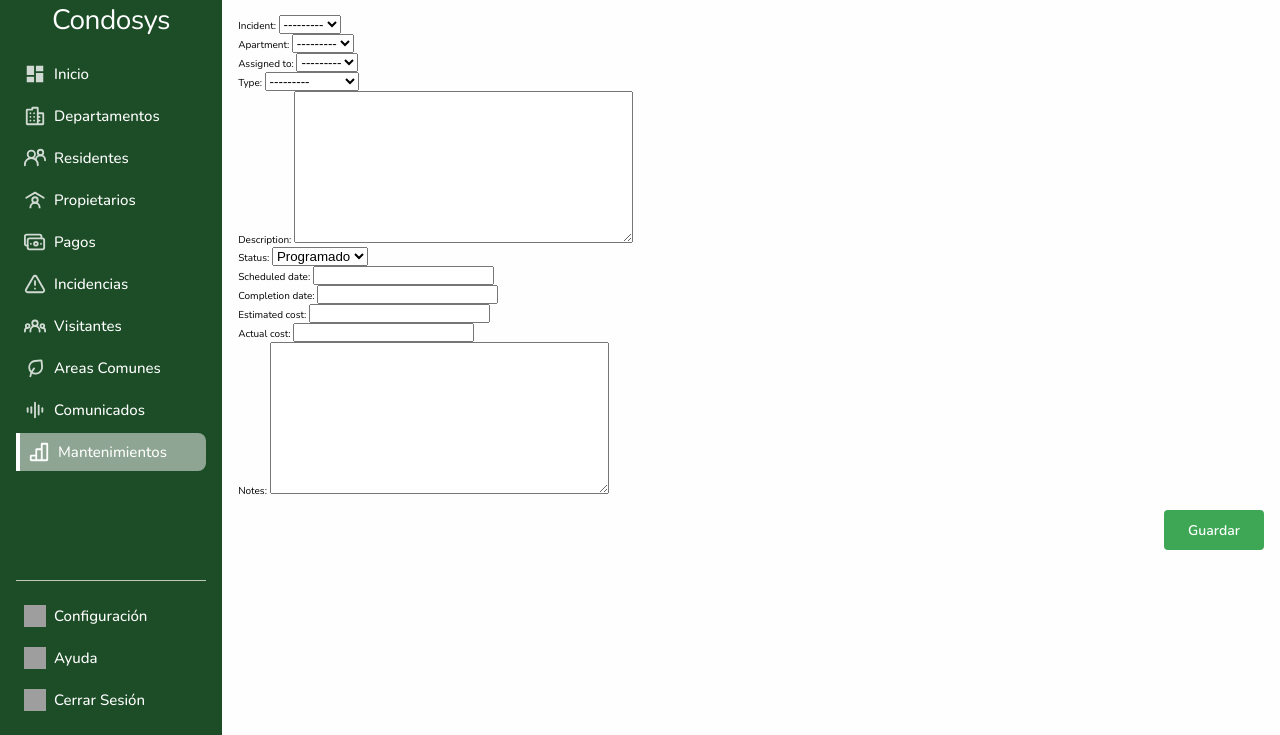
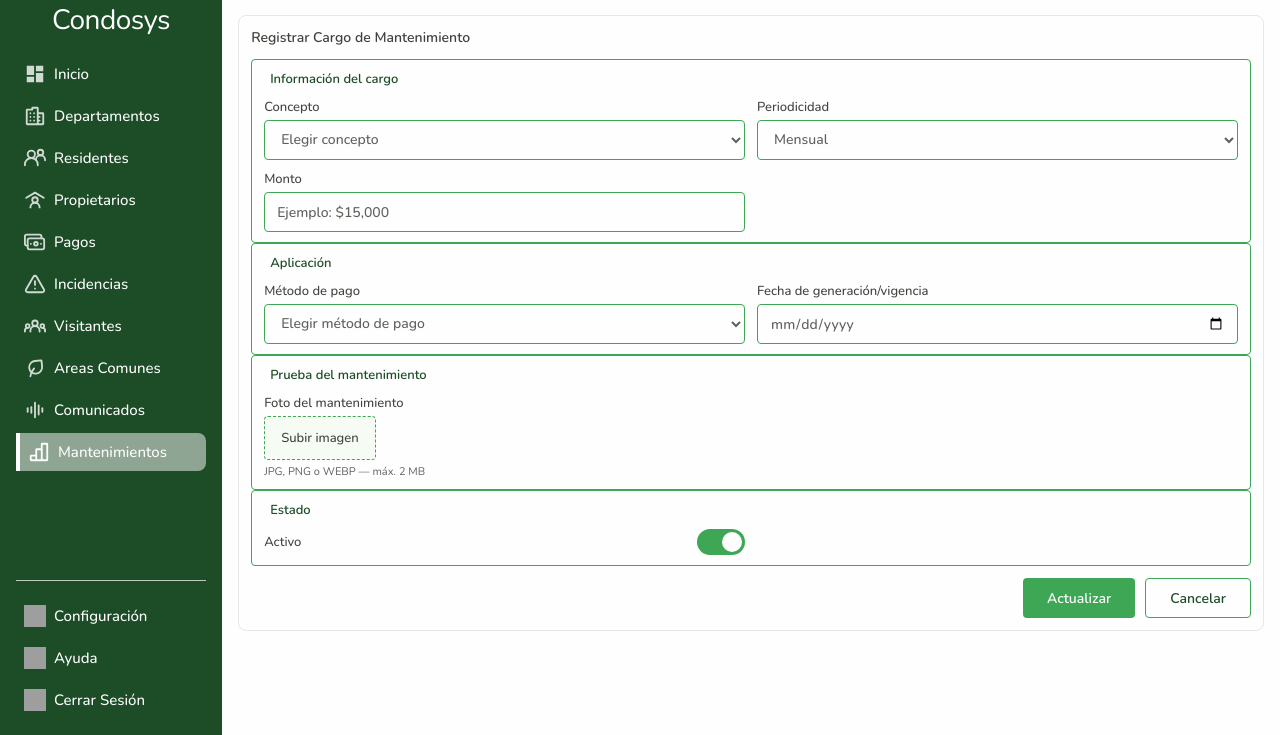
Before and after one commit to JMJ0331/condosys, a Django app: page /mantenimientos/ in a window 1280 px wide. Shown: the part 65-800 px from the top of the page. Run offline with Django 4.2, Linux system fonts and the light colour scheme; data that the repository does not hold is empty; grey boxes are pictures that could not be loaded.

Commit message:
add: implementé el módulo de cargos de mantenimiento con concepto, periodicidad, monto, método de pago, vigencia y evidencia

```diff
--- a/condosys/maintenance/forms.py
+++ b/condosys/maintenance/forms.py
@@ -1,12 +1,68 @@
 from django import forms
-from .models import MaintenanceOrder
+from django.core.exceptions import ValidationError
+from .models import MaintenanceCharge
+
+TIPOS_FOTO = ('.jpg', '.jpeg', '.png', '.webp')
+MAX_FOTO_MB = 2
 
 
-class MaintenanceOrderForm(forms.ModelForm):
+class MaintenanceChargeForm(forms.ModelForm):
     class Meta:
-        model = MaintenanceOrder
+        model = MaintenanceCharge
         fields = [
-            'incident', 'apartment', 'assigned_to', 'type', 'description',
-            'status', 'scheduled_date', 'completion_date', 'estimated_cost',
-            'actual_cost', 'notes',
+            'concept', 'periodicity', 'amount',
+            'payment_methods', 'effective_date', 'photo', 'is_active',
         ]
+        widgets = {
+            'concept': forms.Select(attrs={'class': 'campo-seleccion'}),
+            'periodicity': forms.Select(attrs={'class': 'campo-seleccion'}),
+            'payment_methods': forms.Select(attrs={'class': 'campo-seleccion'}),
+            'amount': forms.NumberInput(attrs={
+                'class': 'campo-entrada',
+                'placeholder': 'Ejemplo: $15,000',
+                'step': '0.01',
+                'min': '0',
+            }),
+            'effective_date': forms.DateInput(attrs={
+                'type': 'date',
+                'class': 'campo-entrada',
+            }),
+            'photo': forms.ClearableFileInput(attrs={
+                'class': 'campo-entrada',
+                'accept': 'image/jpeg,image/png,image/webp',
+                'data-foto-mantenimiento': '',
+            }),
+            'is_active': forms.CheckboxInput(attrs={
+                'class': 'entrada-interruptor',
+            }),
+        }
+
+        labels = {
+            'concept': 'Concepto',
+            'periodicity': 'Periodicidad',
+            'amount': 'Monto',
+            'payment_methods': 'Método de pago',
+            'effective_date': 'Fecha de generación/vigencia',
+            'photo': 'Foto del mantenimiento',
+            'is_active': 'Activo',
+        }
+
+    def __init__(self, *args, **kwargs):
+        super().__init__(*args, **kwargs)
+        # Opciones "placeholder" al inicio de cada dropdown de opciones fijas.
+        self.fields['concept'].choices = [('', 'Elegir concepto')] + list(self.fields['concept'].choices)
+        self.fields['periodicity'].choices = [('', 'Elegir periodicidad')] + list(self.fields['periodicity'].choices)
+        self.fields['payment_methods'].choices = [('', 'Elegir método de pago')] + list(self.fields['payment_methods'].choices)
+        # El cargo nuevo viene activo por defecto.
+        self.fields['is_active'].initial = True
+
+    def clean_photo(self):
+        archivo = self.cleaned_data.get('photo')
+        if not archivo:
+            return archivo
+        if archivo.size > MAX_FOTO_MB * 1024 * 1024:
+            raise ValidationError(f'El archivo supera el límite de {MAX_FOTO_MB} MB.')
+        extension = f'.{archivo.name.rsplit(".", 1)[-1].lower()}'
+        if extension not in TIPOS_FOTO:
+            raise ValidationError('Formato no permitido. Usa JPG, PNG o WEBP.')
+        return archivo
--- /dev/null
+++ b/condosys/maintenance/static/css/mantenimiento.css
@@ -0,0 +1,21 @@
+@import url(variables.css);
+
+/* ============================================
+   Módulo de mantenimiento (cargos)
+   ============================================ */
+
+/* Selector múltiple de apartamentos más alto que un select simple */
+.campo-seleccion-multiple {
+	height: auto;
+	min-height: 10rem;
+	resize: vertical;
+}
+
+/* Campo que ocupa el ancho completo de su fila */
+.campo-ancho-completo {
+	grid-column: 1 / -1;
+}
+
+.campo-seleccion-multiple:focus {
+	border-color: var(--green-900);
+}
--- /dev/null
+++ b/condosys/maintenance/static/js/mantenimiento.js
@@ -0,0 +1,27 @@
+/**
+ * Lógica del formulario de cargo de mantenimiento.
+ *
+ * La plantilla debe insertar en el formulario:
+ *   - un input[type="file"] con data-foto-mantenimiento
+ *   - un span con data-texto-archivo dentro de la misma etiqueta <label>
+ *
+ * No usa variables de plantilla directamente para poder vivir en static/js.
+ */
+
+(() => {
+  const inputFoto = document.querySelector('[data-foto-mantenimiento]');
+  if (!inputFoto) return;
+
+  // Muestro el nombre de la imagen elegida sobre el botón de subida.
+  function mostrarNombreArchivo() {
+    const span = inputFoto.closest('label')?.querySelector('[data-texto-archivo]');
+    if (!span) return;
+    if (inputFoto.files.length > 0) {
+      span.textContent = inputFoto.files[0].name;
+    } else {
+      span.textContent = 'Subir imagen';
+    }
+  }
+
+  inputFoto.addEventListener('change', mostrarNombreArchivo);
+})();
--- a/condosys/maintenance/templates/maintenance/index.html
+++ b/condosys/maintenance/templates/maintenance/index.html
@@ -1,12 +1,100 @@
-{% extends 'base.html' %} {% block mini-cards %}
+{% extends 'base.html' %}
+{% load static %}
+{% block extra_css %}
+<link rel="stylesheet" href="{% static 'css/mantenimiento.css' %}">
+{% endblock %}
+{% block mini-cards %}
 {% include "componentes/header.html" with nombre_modulo=module_name %}
 <main class="container-main-side2">
-  <form method="post" action="{% url 'crear_orden_mantenimiento' %}">
-    {% csrf_token %}
-    {{ form_maintenance_order.as_p }}
-    <div class="pie-formulario">
-      <button type="submit">Guardar</button>
+
+  <div class="panel-acciones">
+    <div class="acciones">
+      <h3>Registrar Cargo de Mantenimiento</h3>
+
+      <form method="post" action="{% url 'crear_cargo_mantenimiento' %}" enctype="multipart/form-data">
+        {% csrf_token %}
+        {{ form_cargo_mantenimiento.non_field_errors }}
+
+        <div class="seccion-formulario">
+          <legend>Información del cargo</legend>
+          <div class="fila-formulario">
+            <div class="campo-formulario">
+              <label for="{{ form_cargo_mantenimiento.concept.id_for_label }}">{{ form_cargo_mantenimiento.concept.label }}</label>
+              {{ form_cargo_mantenimiento.concept }}
+              {{ form_cargo_mantenimiento.concept.errors }}
+            </div>
+            <div class="campo-formulario">
+              <label for="{{ form_cargo_mantenimiento.periodicity.id_for_label }}">{{ form_cargo_mantenimiento.periodicity.label }}</label>
+              {{ form_cargo_mantenimiento.periodicity }}
+              {{ form_cargo_mantenimiento.periodicity.errors }}
+            </div>
+          </div>
+          <div class="fila-formulario">
+            <div class="campo-formulario">
+              <label for="{{ form_cargo_mantenimiento.amount.id_for_label }}">{{ form_cargo_mantenimiento.amount.label }}</label>
+              {{ form_cargo_mantenimiento.amount }}
+              {{ form_cargo_mantenimiento.amount.errors }}
+            </div>
+          </div>
+        </div>
+
+        <div class="seccion-formulario">
+          <legend>Aplicación</legend>
+          <div class="fila-formulario">
+            <div class="campo-formulario">
+              <label for="{{ form_cargo_mantenimiento.payment_methods.id_for_label }}">{{ form_cargo_mantenimiento.payment_methods.label }}</label>
+              {{ form_cargo_mantenimiento.payment_methods }}
+              {{ form_cargo_mantenimiento.payment_methods.errors }}
+            </div>
+            <div class="campo-formulario">
+              <label for="{{ form_cargo_mantenimiento.effective_date.id_for_label }}">{{ form_cargo_mantenimiento.effective_date.label }}</label>
+              {{ form_cargo_mantenimiento.effective_date }}
+              {{ form_cargo_mantenimiento.effective_date.errors }}
+            </div>
+          </div>
+        </div>
+
+        <div class="seccion-formulario">
+          <legend>Prueba del mantenimiento</legend>
+          <div class="fila-formulario">
+            <div class="campo-formulario">
+              <label for="{{ form_cargo_mantenimiento.photo.id_for_label }}">{{ form_cargo_mantenimiento.photo.label }}</label>
+              <label class="btn-subir-archivo" for="{{ form_cargo_mantenimiento.photo.id_for_label }}">
+                {{ form_cargo_mantenimiento.photo }}
+                <span class="texto-boton-archivo" data-texto-archivo>Subir imagen</span>
+              </label>
+              <small class="ayuda-formulario" data-ayuda-foto>JPG, PNG o WEBP — máx. 2 MB</small>
+              {{ form_cargo_mantenimiento.photo.errors }}
+            </div>
+          </div>
+        </div>
+
+        <div class="seccion-formulario">
+          <legend>Estado</legend>
+          <div class="fila-formulario">
+            <div class="campo-formulario">
+              <label class="etiqueta-interruptor" for="{{ form_cargo_mantenimiento.is_active.id_for_label }}">
+                <span>Activo</span>
+                <span class="interruptor">
+                  {{ form_cargo_mantenimiento.is_active }}
+                  <span class="deslizador-interruptor"></span>
+                </span>
+              </label>
+              {{ form_cargo_mantenimiento.is_active.errors }}
+            </div>
+          </div>
+        </div>
+
+        <div class="pie-formulario">
+          <button type="submit">Actualizar</button>
+          <button type="reset">Cancelar</button>
+        </div>
+      </form>
     </div>
-  </form>
+  </div>
 </main>
 {% endblock %}
+
+{% block scripts %}
+<script src="{% static 'js/mantenimiento.js' %}" defer></script>
+{% endblock %}
--- a/condosys/maintenance/urls.py
+++ b/condosys/maintenance/urls.py
@@ -1,12 +1,12 @@
 from django.urls import path, include
 from rest_framework.routers import DefaultRouter
-from .views import MaintenanceOrderViewSet, app_index, crear_orden_mantenimiento
+from .views import MaintenanceChargeViewSet, app_index, crear_cargo_mantenimiento
 
 router = DefaultRouter()
-router.register(r'', MaintenanceOrderViewSet, basename='ordenmantenimiento')
+router.register(r'', MaintenanceChargeViewSet, basename='cargomantenimiento')
 
 urlpatterns = [
-    path('crear/', crear_orden_mantenimiento, name='crear_orden_mantenimiento'),
+    path('crear/', crear_cargo_mantenimiento, name='crear_cargo_mantenimiento'),
     path('', app_index, name='mantenimientos_index'),
     path('', include(router.urls)),
 ]
--- a/condosys/maintenance/views.py
+++ b/condosys/maintenance/views.py
@@ -3,18 +3,18 @@ from django.shortcuts import redirect, render
 from django.views.decorators.http import require_POST
 from rest_framework import viewsets, filters
 from rest_framework.permissions import IsAuthenticated
-from .models import MaintenanceOrder
+from .models import MaintenanceCharge
 from .serializers import (
-    MaintenanceOrderListSerializer,
-    MaintenanceOrderDetailSerializer
+    MaintenanceChargeListSerializer,
+    MaintenanceChargeDetailSerializer
 )
-from .forms import MaintenanceOrderForm
+from .forms import MaintenanceChargeForm
 
 
 # @login_required
 def app_index(request):
     contexto = {
-        'form_maintenance_order': MaintenanceOrderForm(),
+        'form_cargo_mantenimiento': MaintenanceChargeForm(),
         'module_name': 'Mantenimientos'
     }
     return render(request, 'maintenance/index.html', contexto)
@@ -22,27 +22,27 @@ def app_index(request):
 
 # @login_required
 @require_POST
-def crear_orden_mantenimiento(request):
-    form = MaintenanceOrderForm(request.POST)
+def crear_cargo_mantenimiento(request):
+    form = MaintenanceChargeForm(request.POST, request.FILES)
     if form.is_valid():
         form.save()
-        messages.success(request, 'Orden de mantenimiento creada correctamente.')
+        messages.success(request, 'Cargo de mantenimiento creado correctamente.')
     else:
-        messages.error(request, 'No se pudo crear la orden. Revisa los datos enviados.')
+        messages.error(request, 'No se pudo crear el cargo. Revisa los datos enviados.')
     return redirect('inicio')
 
 
-class MaintenanceOrderViewSet(viewsets.ModelViewSet):
-    """ViewSet para MaintenanceOrder"""
-    queryset = MaintenanceOrder.objects.all()
+class MaintenanceChargeViewSet(viewsets.ModelViewSet):
+    """ViewSet para MaintenanceCharge"""
+    queryset = MaintenanceCharge.objects.all()
     permission_classes = [IsAuthenticated]
     filter_backends = [filters.SearchFilter, filters.OrderingFilter]
-    search_fields = ['apartment__number', 'assigned_to__email', 'description']
-    ordering_fields = ['scheduled_date', 'status']
-    ordering = ['-scheduled_date']
-    filterset_fields = ['status', 'type', 'assigned_to', 'apartment']
+    search_fields = ['concept']
+    ordering_fields = ['effective_date', 'amount']
+    ordering = ['-effective_date']
+    filterset_fields = ['concept', 'periodicity', 'is_active']
 
     def get_serializer_class(self):
         if self.action == 'retrieve':
-            return MaintenanceOrderDetailSerializer
-        return MaintenanceOrderListSerializer
+            return MaintenanceChargeDetailSerializer
+        return MaintenanceChargeListSerializer
```
Also changed, not shown: condosys/maintenance/admin.py (+12 -13 lines), condosys/maintenance/models.py (+44 -48 lines), condosys/maintenance/serializers.py (+12 -27 lines), condosys/maintenance/migrations/0002_maintenancecharge_and_more.py (added), condosys/maintenance/migrations/0003_remove_maintenancecharge_apartments_and_more.py (added), condosys/maintenance/migrations/0004_alter_maintenancecharge_payment_methods.py (added).
